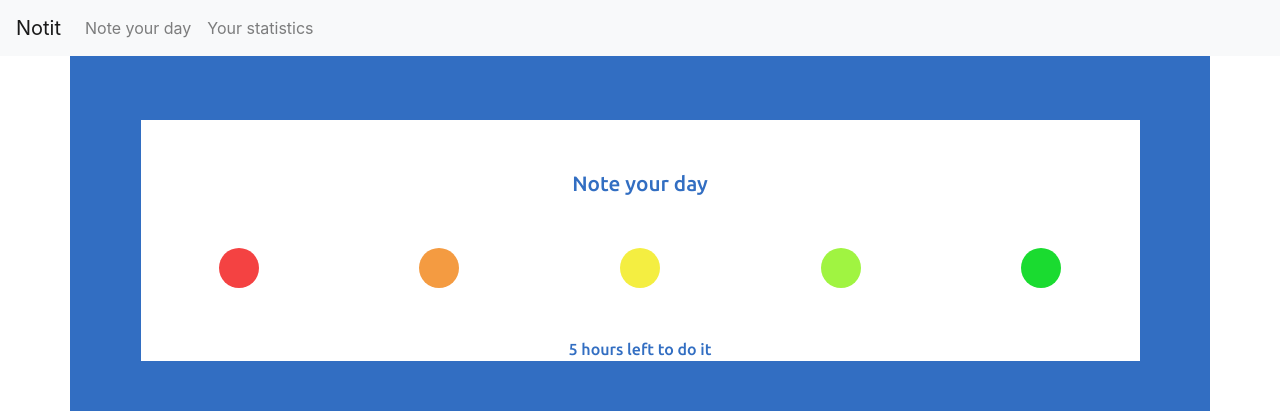
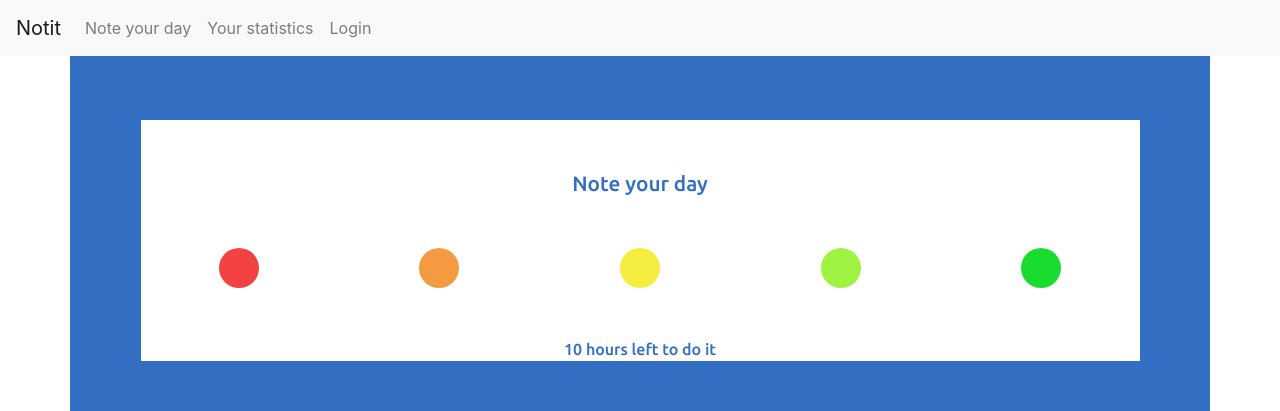
Before and after one commit to ValentinMi/Notit, a React (Create React App) app in the folder client/: page / in a window 1280 px wide. Shown: the top 411 px of the page. Built offline with nearby package versions, Linux system fonts and the light colour scheme.

Commit message:
Add hours left method in cdm

```diff
--- a/client/package.json
+++ b/client/package.json
@@ -8,7 +8,6 @@
     "joi-browser": "^13.4.0",
     "jsonwebtoken": "^8.5.1",
     "less": "^3.9.0",
-    "moment": "^2.24.0",
     "react": "^16.2.0",
     "react-dom": "^16.2.0",
     "react-router-dom": "^5.0.1",
--- a/client/src/components/notingContainer.jsx
+++ b/client/src/components/notingContainer.jsx
@@ -9,10 +9,19 @@ class NotingContainer extends Component {
       value: "",
       color: ""
     },
-    hoursLeft: 5
+    hoursLeft: ""
   };
 
+  componentDidMount() {
+    // Get current time to calculte how many hours left to midnight
+    const currentDate = new Date();
+    let currentHour = currentDate.getHours();
+    let timeLeftToMidnight = 24 - currentHour;
+    this.setState({ hoursLeft: timeLeftToMidnight });
+  }
+
   handleNoteSelect = (value, color) => {
+    // Update state when user click on note
     const note = { ...this.state.note };
     note.value = value;
     note.color = color;
@@ -27,6 +36,7 @@ class NotingContainer extends Component {
       { value: 4, color: "gd-day" },
       { value: 5, color: "vgd-day" }
     ];
+
     return (
       <div className="row ">
         <div className="col-md-12">
--- a/client/src/components/topMenu.jsx
+++ b/client/src/components/topMenu.jsx
@@ -15,6 +15,9 @@ const TopMenu = () => {
           <Nav.Link className="top-menu-nav-link" href="#link">
             Your statistics
           </Nav.Link>
+          <Nav.Link className="top-menu-nav-link" href="#link">
+            Login
+          </Nav.Link>
         </Nav>
       </Navbar.Collapse>
     </Navbar>
```
